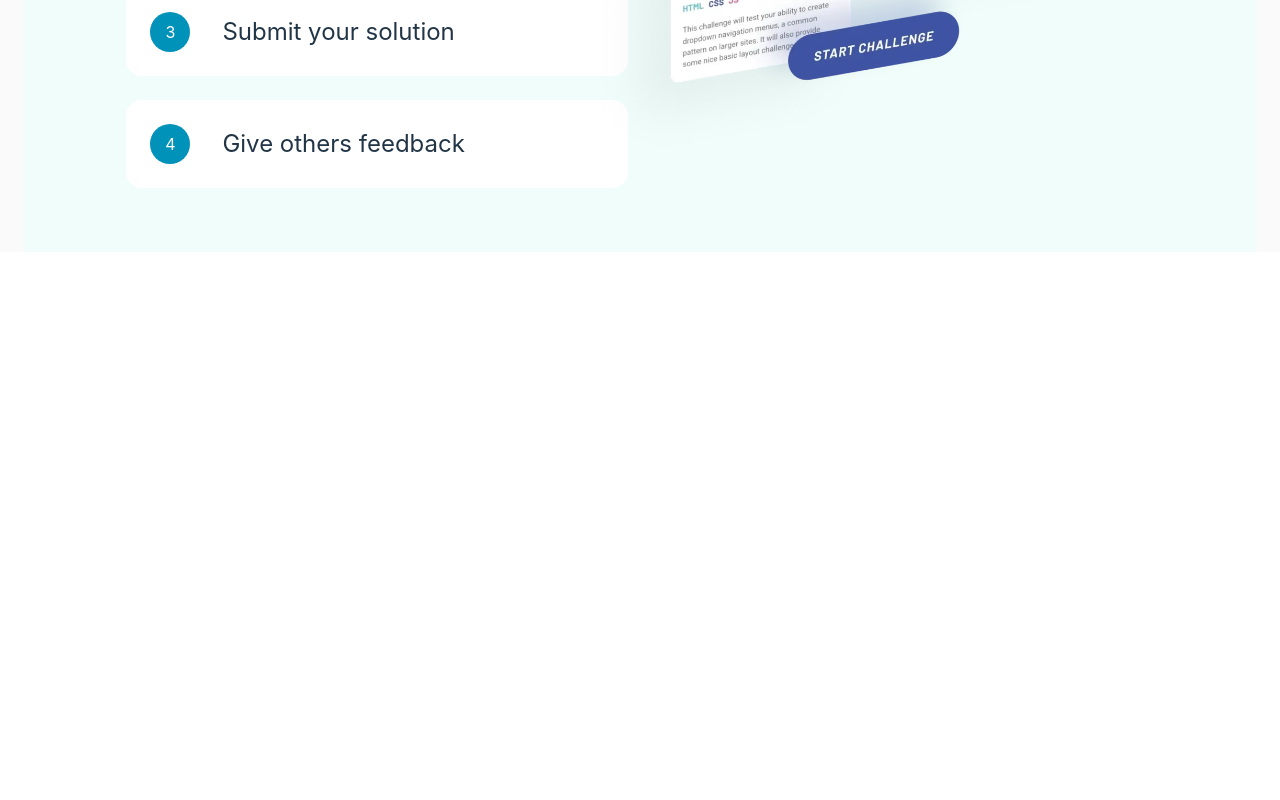
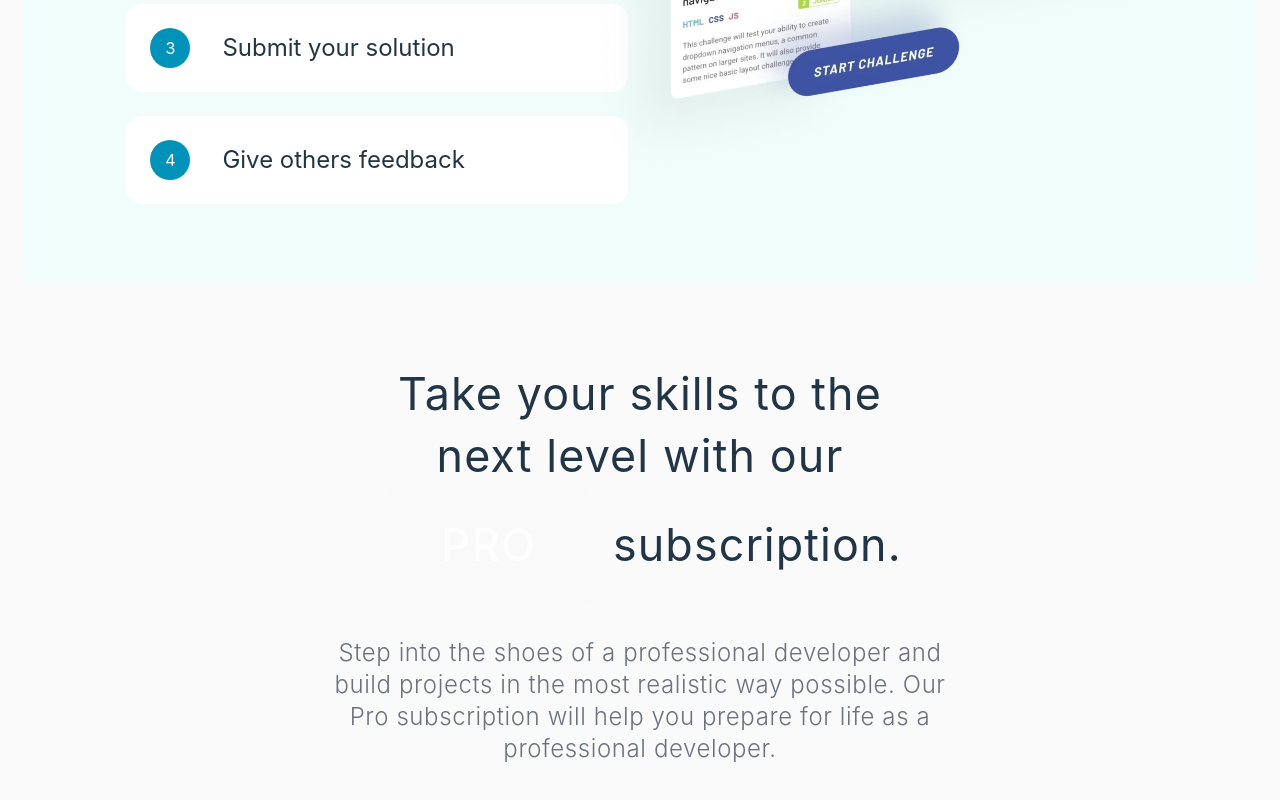
Before and after one commit to raiasim93/responsive-mentor, a React (Vite) app: page / in a window 1280 px wide. Shown: the part 6345-7145 px from the top of the page. Before the commit the page ends 6597 px from the top, so only its background shows below. Built offline with nearby package versions, Linux system fonts and the light colour scheme.

Commit message:
Complete SubSection: Do not have data file to map on hence just use tailwind to style as the OG website

```diff
--- a/src/App.tsx
+++ b/src/App.tsx
@@ -5,6 +5,7 @@ import TestimonySection from './components/modules/pagename/TestimonySection'
 import { CoverageSection } from './components/modules/pagename/CoverageSection'
 import FeaturesSection from './components/modules/pagename/FeaturesSection'
 import GuideSection from './components/modules/pagename/GuideSection'
+import SubSection from './components/modules/pagename/SubSection'
 function App() {
   return (
     <>
@@ -14,6 +15,7 @@ function App() {
       <CoverageSection />
       <FeaturesSection />
       <GuideSection />
+      <SubSection />
     </>
   )
 }
--- a/src/components/modules/pagename/GuideSection.tsx
+++ b/src/components/modules/pagename/GuideSection.tsx
@@ -6,7 +6,7 @@ import data from "../../common/data/guideData";
 const GuideSection = () => {
     return (
         <>
-            <section className="flex px-[8vw] 2xl:px-[18vw] py-[8vh] bg-teal-50 mx-6 gap-x-6">
+            <section className="flex px-[8vw] 2xl:px-[18vw] py-[10vh] bg-teal-50 mx-6 gap-x-6">
 
                 <div className="w-1/2 flex flex-col justify-center gap-y-6">
                     <div className="text-5xl ">How it works</div>
--- /dev/null
+++ b/src/components/modules/pagename/SubSection.tsx
@@ -0,0 +1,19 @@
+
+const SubSection = () => {
+  return (
+    <section className="px-[8vw] 2xl:px-[18vw] py-[10vh] flex flex-col w-screen gap-y-8 items-center">
+          <div className="w-[55%] text-[2.8rem]  tracking-wide text-center leading-snug">
+            Take your skills to the next level with our
+            <button className="bg-indigo-700 opacity-90 text-white px-4 py-2 rounded-2xl mx-2 font-bold" >PRO</button> subscription.
+          </div>
+          <div className="w-[60%] text-center text-2xl font-light text-gray-500 tracking-wide">
+            Step into the shoes of a professional developer and build projects
+            in the most realistic way possible. Our Pro subscription will help
+            you prepare for life as a professional developer.
+          </div>
+
+      </section>
+  )
+}
+
+export default SubSection;
```
